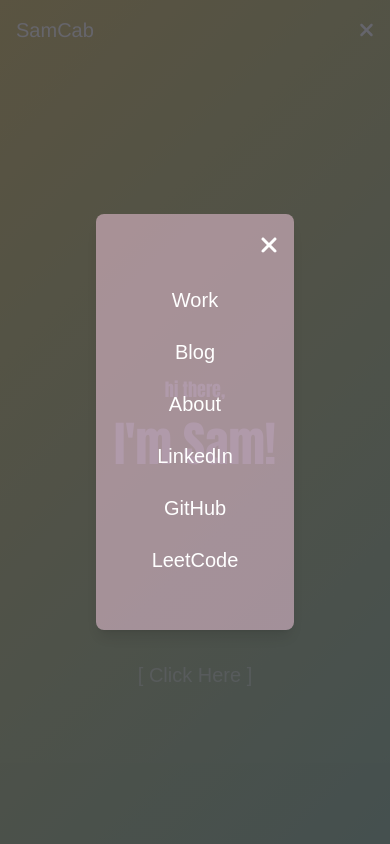
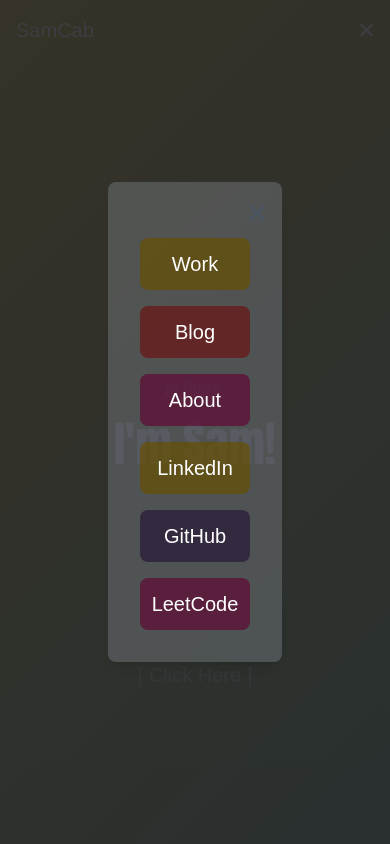
Before and after one commit to samanthacabrera/portfolio, a React (Create React App) app: page / in a window 390 px wide. Both pictures are taken after a click on the button 365 px from the left and 30 px from the top of the page. Shown: the top 844 px of the page. Built offline with nearby package versions, Linux system fonts and the light colour scheme; no server answers.

Commit message:
updated mobile nav, added catchi screenshot

```diff
--- a/src/Navbar.jsx
+++ b/src/Navbar.jsx
@@ -36,12 +36,28 @@ const Navbar = () => {
     setIsMenuOpen(prevState => !prevState);
   };
 
+  const gradientColors = [
+    'rgba(102, 77, 0, 0.7)',   // Earthy Brown
+    'rgba(110, 42, 12, 0.7)',  // Earthy Red-Brown
+    'rgba(105, 19, 18, 0.7)',  // Earthy Deep Red
+    'rgba(93, 9, 51, 0.7)',    // Earthy Purple
+    'rgba(41, 25, 56, 0.7)',   // Earthy Dark Purple
+    'rgba(4, 45, 58, 0.7)',    // Earthy Dark Blue
+    'rgba(18, 64, 60, 0.7)',   // Earthy Teal
+    'rgba(71, 82, 0, 0.7)'     // Earthy Olive Green
+  ];
+
+
+  const getRandomGradient = () => {
+    return gradientColors[Math.floor(Math.random() * gradientColors.length)];
+  };
+
   return (
     <>
       <nav className="fixed inset-0 pointer-events-none text-xl">
         <div className="pointer-events-auto absolute top-4 left-4">
-          <a id="homeIcon" href="/" onClick={() => setIsMenuOpen(false)} className="hover:text-pink-100 transition duration-300 ease-in-out">
-            Sam<span className="inline-block hover:rotate-6 hover:-translate-y-1 transition duration-300 ease-in-out"> Cab</span>
+          <a id="homeIcon" href="/" onClick={() => setIsMenuOpen(false)} className="transition-transform transform hover:scale-105 duration-300 ease-in-out">
+            Sam<span className="inline-block transition-transform transform hover:rotate-6 hover:-translate-y-1 duration-300 ease-in-out"> Cab</span>
           </a>
         </div>
         <div className="pointer-events-auto absolute top-4 right-4 md:hidden">
@@ -50,35 +66,38 @@ const Navbar = () => {
           </button>
         </div>
         <div className="pointer-events-auto absolute top-4 right-4 hidden md:flex space-x-4">
-          <button onClick={() => handleNavigation('projects')} className="pointer-events-auto hover:text-pink-100 transition duration-300 ease-in-out">Work</button>
-          <button onClick={() => handleNavigation('blog')} className="pointer-events-auto hover:text-pink-100 transition duration-300 ease-in-out">Blog</button>
-          <a href="/about" className="hover:text-pink-100 transition duration-300 ease-in-out">About</a>
-          <a href="https://github.com/samanthacabrera" target="_blank" rel="noopener noreferrer" className="block w-full text-xl hover:text-pink-100 transition duration-300 ease-in-out">GitHub</a>
+          <button onClick={() => handleNavigation('projects')} className="transition-transform transform hover:scale-105 duration-300 ease-in-out">Work</button>
+          <button onClick={() => handleNavigation('blog')} className="transition-transform transform hover:scale-105 duration-300 ease-in-out">Blog</button>
+          <a href="/about" className="transition-transform transform hover:scale-105 duration-300 ease-in-out">About</a>
+          <a href="https://github.com/samanthacabrera" target="_blank" rel="noopener noreferrer" className="block w-full text-xl transition-transform transform hover:scale-105 duration-300 ease-in-out">GitHub</a>
         </div>
       </nav>
 
       {isMenuOpen && (
-        <div className="fixed inset-0 bg-black bg-opacity-50 flex flex-col justify-center items-center md:hidden z-50">
-          <div className="relative bg-pink-200 bg-opacity-50 rounded-lg shadow-lg p-12 space-y-4 text-center">
-            <button onClick={toggleMenu} className="absolute top-4 right-4 text-2xl text-white ">
+        <div className="fixed inset-0 bg-black bg-opacity-70 flex flex-col justify-center items-center z-50">
+          <div className="relative bg-gray-400 bg-opacity-30 rounded-lg shadow-lg p-8 space-y-6 text-center">
+            <button onClick={toggleMenu} className="absolute top-4 right-4 text-2xl text-gray-600">
               <FontAwesomeIcon icon={faTimes} />
             </button>
-            <div className="mt-10 space-y-2">
+            <div className="space-y-4">
               <button
                 onClick={() => handleNavigation('projects')}
-                className="block w-full text-xl text-white hover:text-pink-100 rounded-lg p-2 transition duration-300 ease-in-out"
+                className="block w-full text-xl text-white rounded-lg p-3 transition-transform transform hover:scale-105 duration-300 ease-in-out"
+                style={{ backgroundColor: getRandomGradient() }}
               >
                 Work
               </button>
               <button
                 onClick={() => handleNavigation('blog')}
-                className="block w-full text-xl text-white hover:text-pink-100 rounded-lg p-2 transition duration-300 ease-in-out"
+                className="block w-full text-xl text-white rounded-lg p-3 transition-transform transform hover:scale-105 duration-300 ease-in-out"
+                style={{ backgroundColor: getRandomGradient() }}
               >
                 Blog
               </button>
               <a
                 href="/about"
-                className="block w-full text-xl text-white hover:text-pink-100 rounded-lg p-2 transition duration-300 ease-in-out"
+                className="block w-full text-xl text-white rounded-lg p-3 transition-transform transform hover:scale-105 duration-300 ease-in-out"
+                style={{ backgroundColor: getRandomGradient() }}
                 onClick={() => setIsMenuOpen(false)}
               >
                 About
@@ -87,7 +106,8 @@ const Navbar = () => {
                 href="https://linkedin.com/in/samcabreraa"
                 target="_blank"
                 rel="noopener noreferrer"
-                className="block w-full text-xl text-white hover:text-pink-100 rounded-lg p-2 transition duration-300 ease-in-out"
+                className="block w-full text-xl text-white rounded-lg p-3 transition-transform transform hover:scale-105 duration-300 ease-in-out"
+                style={{ backgroundColor: getRandomGradient() }}
                 onClick={() => setIsMenuOpen(false)}
               >
                 LinkedIn
@@ -96,7 +116,8 @@ const Navbar = () => {
                 href="https://github.com/samanthacabrera"
                 target="_blank"
                 rel="noopener noreferrer"
-                className="block w-full text-xl text-white hover:text-pink-100 rounded-lg p-2 transition duration-300 ease-in-out"
+                className="block w-full text-xl text-white rounded-lg p-3 transition-transform transform hover:scale-105 duration-300 ease-in-out"
+                style={{ backgroundColor: getRandomGradient() }}
                 onClick={() => setIsMenuOpen(false)}
               >
                 GitHub
@@ -105,7 +126,8 @@ const Navbar = () => {
                 href="https://leetcode.com/u/samcab/"
                 target="_blank"
                 rel="noopener noreferrer"
-                className="block w-full text-xl text-white hover:text-pink-100 rounded-lg p-2 transition duration-300 ease-in-out"
+                className="block w-full text-xl text-white rounded-lg p-3 transition-transform transform hover:scale-105 duration-300 ease-in-out"
+                style={{ backgroundColor: getRandomGradient() }}
                 onClick={() => setIsMenuOpen(false)}
               >
                 LeetCode
```
Also changed, not shown: public/images/catchi.png (added).
